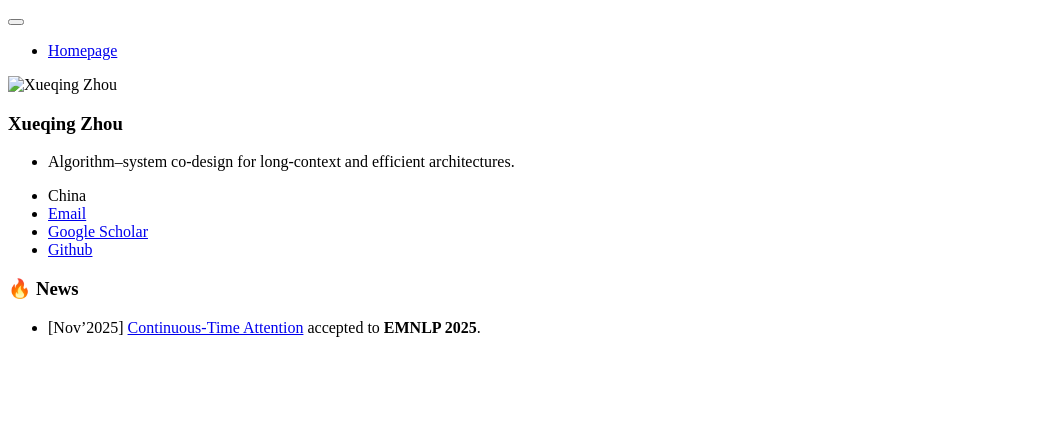
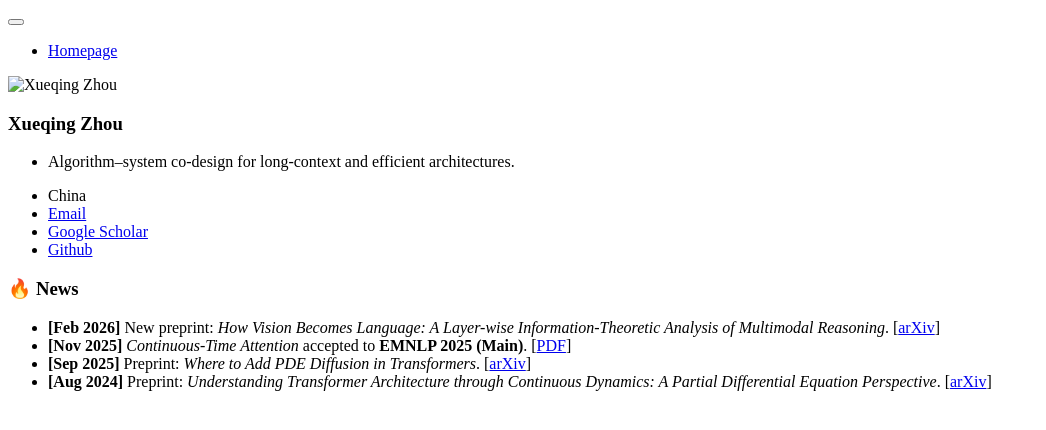
Before and after one commit to XueqingZhou/XueqingZhou.github.io, a Jekyll site: the page built from _pages/includes/news.md, in a window 1280 px wide. Shown: the top 430 px of the page, without its empty margins (0-1046 px from the left). Built offline with Jekyll 4.4.1, drawn with Linux system fonts in a browser that asks for light colours; our own code applies the rules of GitHub Pages for plain Markdown files.

Commit message:
feat: refresh news and add TL;DR publications
Expand News with 2026/2025/2024 milestones and update Publications to include the latest arXiv work with a figure, corrected titles, and scan-friendly TL;DR summaries.

```diff
--- a/_pages/includes/news.md
+++ b/_pages/includes/news.md
@@ -1,2 +1,5 @@
 # 🔥 News
-- [Nov'2025] [Continuous-Time Attention](https://xueqingzhou.github.io/Continuous-Time-Attention/) accepted to **EMNLP 2025**.
+- **[Feb 2026]** New preprint: *How Vision Becomes Language: A Layer-wise Information-Theoretic Analysis of Multimodal Reasoning*. [[arXiv](https://arxiv.org/abs/2602.15580)]
+- **[Nov 2025]** *Continuous-Time Attention* accepted to **EMNLP 2025 (Main)**. [[PDF](https://aclanthology.org/2025.emnlp-main.1097.pdf)]
+- **[Sep 2025]** Preprint: *Where to Add PDE Diffusion in Transformers*. [[arXiv](https://arxiv.org/abs/2510.03272)]
+- **[Aug 2024]** Preprint: *Understanding Transformer Architecture through Continuous Dynamics: A Partial Differential Equation Perspective*. [[arXiv](https://arxiv.org/abs/2408.09523)]
```
Also changed, not shown: _pages/includes/pub.md (+13 -21 lines).
